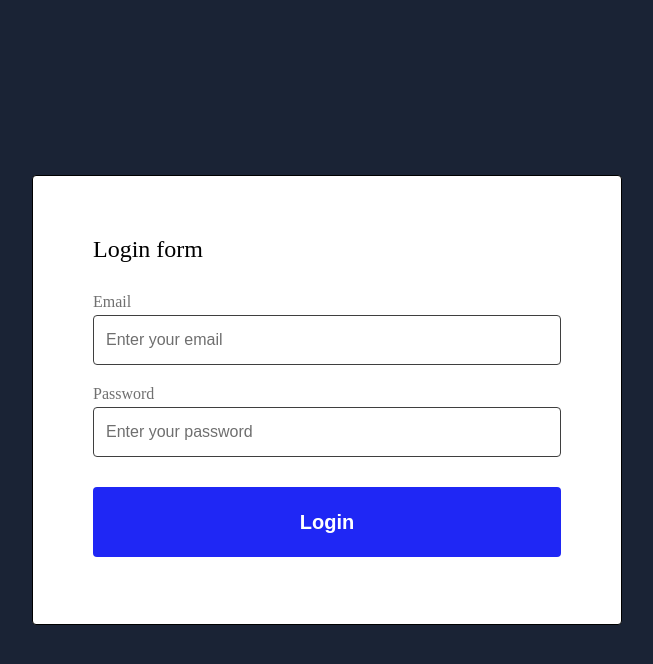
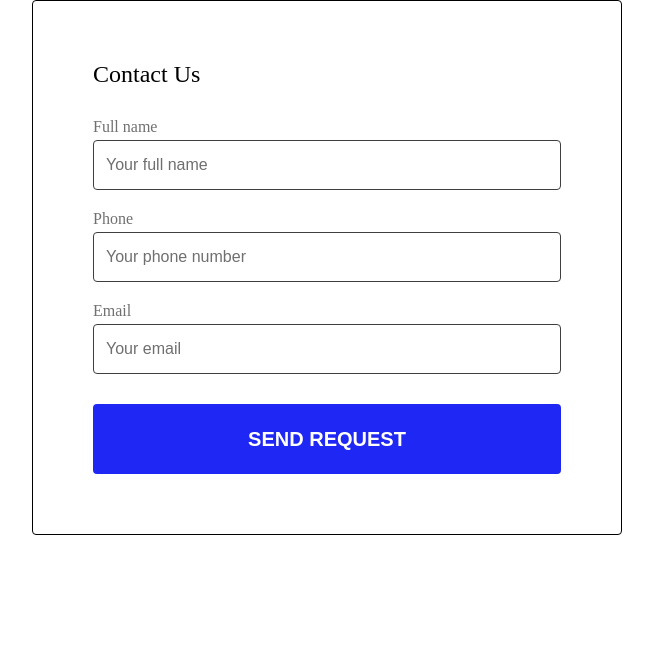
Before and after one commit to yamchytskyi/cohort39-fs-react-typescript, a React (Create React App) app: page / in a window 1280 px wide. Shown: the top 664 px of the page, without its empty margins (313-966 px from the left). Built offline with nearby package versions, Linux system fonts and the light colour scheme.

Commit message:
Added homework_11

```diff
--- a/src/App.tsx
+++ b/src/App.tsx
@@ -13,6 +13,7 @@ import Lesson_11 from "lessons/Lesson_11/Lesson_11"
 //                                                   Homeworks
 import Homework_06 from "./homeworks/Homework_06/Homework_06";
 import Homework_07 from "homeworks/Homework_07/Homework_07";
+import Homework_11 from "homeworks/Homework_11/Homework_11"
 
 //                                                   Consultations
 
@@ -31,11 +32,12 @@ function App() {
       {/* <Lesson_09 /> */}
       {/* <JokeAPI /> */}
       {/* <Lesson_10 /> */}
-      <Lesson_11 />
+      {/* <Lesson_11 /> */}
 
       {/* ---------------------------------------------------- Homeworks -------------------------------------------------------*/}
       {/* <Homework_06 /> */}
       {/* <Homework_07 /> */}
+      <Homework_11/>
 
       {/*  --------------------------------------------------- Consultations ---------------------------------------------------*/}
 
--- /dev/null
+++ b/src/components/ContactUsForm/ContactUsForm.tsx
@@ -0,0 +1,84 @@
+import { useFormik } from "formik";
+import * as Yup from "yup";
+
+import Input from "components/Input/Input";
+import Button from "components/Button/Button";
+
+import {
+  StyledContactUsForm,
+  StyledTitle,
+  StyledInputsContainer,
+} from "./styles";
+import { CONTACT_US_FORM_NAMES } from "./types";
+
+function ContactUsForm() {
+  const validationSchema = Yup.object().shape({
+    [CONTACT_US_FORM_NAMES.FULL_NAME]: Yup.string()
+      .required("Full name field is required")
+      .min(3, "Min length should be 3")
+      .max(50, "Maximum length should be 50"),
+    [CONTACT_US_FORM_NAMES.PHONE]: Yup.string()
+      .required("Phone field is required")
+      .min(4, "Min length should be 4")
+      .max(20, "Maximum length should be 20"),
+    [CONTACT_US_FORM_NAMES.EMAIL]: Yup.string().min(6).max(60),
+  });
+
+  const formik = useFormik({
+    initialValues: {
+      [CONTACT_US_FORM_NAMES.FULL_NAME]: "",
+      [CONTACT_US_FORM_NAMES.PHONE]: "",
+      [CONTACT_US_FORM_NAMES.EMAIL]: "",
+    },
+    validationSchema: validationSchema,
+
+    validateOnMount: false,
+
+    onSubmit: (values, helpers) => {
+      console.log("Values:", values);
+    },
+  });
+
+  return (
+    <StyledContactUsForm onSubmit={formik.handleSubmit}>
+      <StyledTitle>Contact Us</StyledTitle>
+      <StyledInputsContainer>
+        <Input
+          label="Full name"
+          placeholder="Your full name"
+          id="full-name-input"
+          name={CONTACT_US_FORM_NAMES.FULL_NAME}
+          type="text"
+          onChange={formik.handleChange}
+          value={formik.values[CONTACT_US_FORM_NAMES.FULL_NAME]}
+          error={formik.errors[CONTACT_US_FORM_NAMES.FULL_NAME]}
+        />
+        <Input
+          label="Phone"
+          placeholder="Your phone number"
+          id="phone-input"
+          name={CONTACT_US_FORM_NAMES.PHONE}
+          type="text"
+          onChange={formik.handleChange}
+          value={formik.values[CONTACT_US_FORM_NAMES.PHONE]}
+          error={formik.errors[CONTACT_US_FORM_NAMES.PHONE]}
+
+        />
+        <Input
+          label="Email"
+          placeholder="Your email"
+          id="email"
+          name={CONTACT_US_FORM_NAMES.EMAIL}
+          type="text"
+          onChange={formik.handleChange}
+          value={formik.values[CONTACT_US_FORM_NAMES.EMAIL]}
+          error={formik.errors[CONTACT_US_FORM_NAMES.EMAIL]}
+
+        />
+      </StyledInputsContainer>
+      <Button disabled={formik.isSubmitting} name="SEND REQUEST" type="submit" />
+    </StyledContactUsForm>
+  );
+}
+
+export default ContactUsForm;
--- /dev/null
+++ b/src/components/ContactUsForm/styles.ts
@@ -0,0 +1,26 @@
+import styled from "@emotion/styled";
+
+export const StyledContactUsForm = styled.form`
+  display: flex;
+  flex-direction: column;
+  width: 590px;
+  min-height: 450px;
+  max-height: fit-content;
+  border: 1px solid #000000;
+  padding: 60px;
+  border-radius: 4px;
+  background-color: white;
+  gap: 30px;
+`;
+
+export const StyledTitle = styled.p`
+  color: #000000;
+  font-size: 24px;
+  font-weight: normal;
+`;
+
+export const StyledInputsContainer = styled.div`
+  display: flex;
+  flex-direction: column;
+  gap: 20px;
+`;
--- /dev/null
+++ b/src/components/ContactUsForm/types.ts
@@ -0,0 +1,5 @@
+export enum CONTACT_US_FORM_NAMES {
+    FULL_NAME = "fullName",
+    PHONE = "phone",
+    EMAIL = "email"
+}
--- a/src/components/Input/Input.tsx
+++ b/src/components/Input/Input.tsx
@@ -2,7 +2,7 @@ import {
   StyledInputWrapper,
   StyledInputLabel,
   StyledInputComponent,
-  ErrorContained
+  ErrorContainer
 } from "./styles";
 
 import { InputPromise } from "./types";
@@ -29,7 +29,7 @@ function Input({
         onChange={onChange}
         $error={error}
       />
-      {!!error && <ErrorContained>{error}</ErrorContained>}
+      {!!error && <ErrorContainer>{error}</ErrorContainer>}
     </StyledInputWrapper>
   );
 }
--- a/src/components/Input/styles.ts
+++ b/src/components/Input/styles.ts
@@ -29,6 +29,6 @@ export const StyledInputComponent = styled.input<StyledInputProps>`
   }
 `;
 
-export const ErrorContained = styled.div`
+export const ErrorContainer = styled.div`
 color: ${colors.ERROR};
 font-size: 18px`
--- /dev/null
+++ b/src/homeworks/Homework_11/Homework_11.tsx
@@ -0,0 +1,13 @@
+import ContactUsForm from "components/ContactUsForm/ContactUsForm";
+
+import { PageWrapper } from "./styles";
+
+function Homework_11() {
+  return (
+    <PageWrapper>
+      <ContactUsForm />
+    </PageWrapper>
+  );
+}
+
+export default Homework_11;
--- /dev/null
+++ b/src/homeworks/Homework_11/styles.ts
@@ -0,0 +1,8 @@
+import styled from "@emotion/styled";
+
+export const PageWrapper = styled.div`
+display: flex;
+flex-direction: column;
+align-items: center;
+flex: 1;
+`
```
